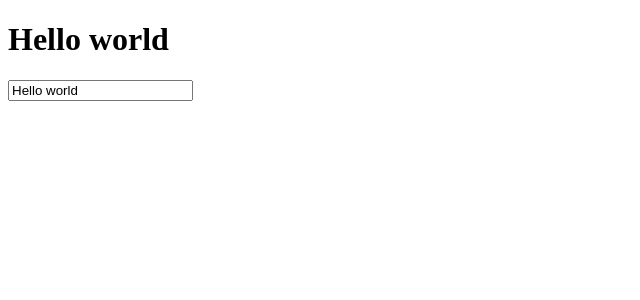
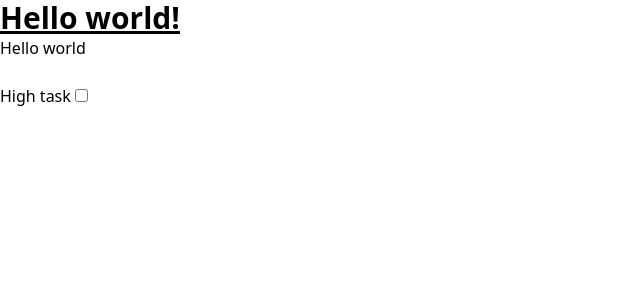
Before and after one commit to ElvinKyungu/compositionAPI, a Vue app: page / in a window 1280 px wide. Shown: the top 300 px of the page, without its empty margins (0-640 px from the left). Built offline with nearby package versions, Linux system fonts and the light colour scheme.

Commit message:
add : adding tailwindcss

```diff
--- a/package.json
+++ b/package.json
@@ -17,7 +17,10 @@
     "@types/node": "^18.17.5",
     "@vitejs/plugin-vue": "^4.3.1",
     "@vue/tsconfig": "^0.4.0",
+    "autoprefixer": "^10.4.15",
     "npm-run-all": "^4.1.5",
+    "postcss": "^8.4.29",
+    "tailwindcss": "^3.3.3",
     "typescript": "~5.1.6",
     "vite": "^4.4.9",
     "vue-tsc": "^1.8.8"
--- /dev/null
+++ b/postcss.config.js
@@ -0,0 +1,6 @@
+module.exports = {
+  plugins: {
+    tailwindcss: {},
+    autoprefixer: {},
+  },
+}
--- a/src/App.vue
+++ b/src/App.vue
@@ -6,8 +6,23 @@
 
 <template>
   <div>
+    <h1 class="text-3xl font-bold underline">
+      Hello world!
+    </h1>
     <h1> {{ message }}</h1>
-    <input type="text" v-model="message">
+    <form>
+      <div>
+        <div>
+          <input type="text">
+        </div>
+        <div class="">
+          <label for="level">
+            High task
+            <input type="checkbox" id="level" >
+          </label>
+        </div>
+      </div>
+    </form>
   </div>
 </template>
 
--- a/src/assets/main.css
+++ b/src/assets/main.css
@@ -1 +1,3 @@
-@import './base.css';
+@tailwind base;
+@tailwind components;
+@tailwind utilities;
--- /dev/null
+++ b/tailwind.config.js
@@ -0,0 +1,11 @@
+/** @type {import('tailwindcss').Config} */
+module.exports = {
+  content: [
+    "./index.html",
+    "./src/**/*.{vue,js,ts,jsx,tsx}",
+  ],
+  theme: {
+    extend: {},
+  },
+  plugins: [],
+}
```
Also changed, not shown: src/assets/base.css (deleted), 1 other file (tests, documents, lock files or other folders).
